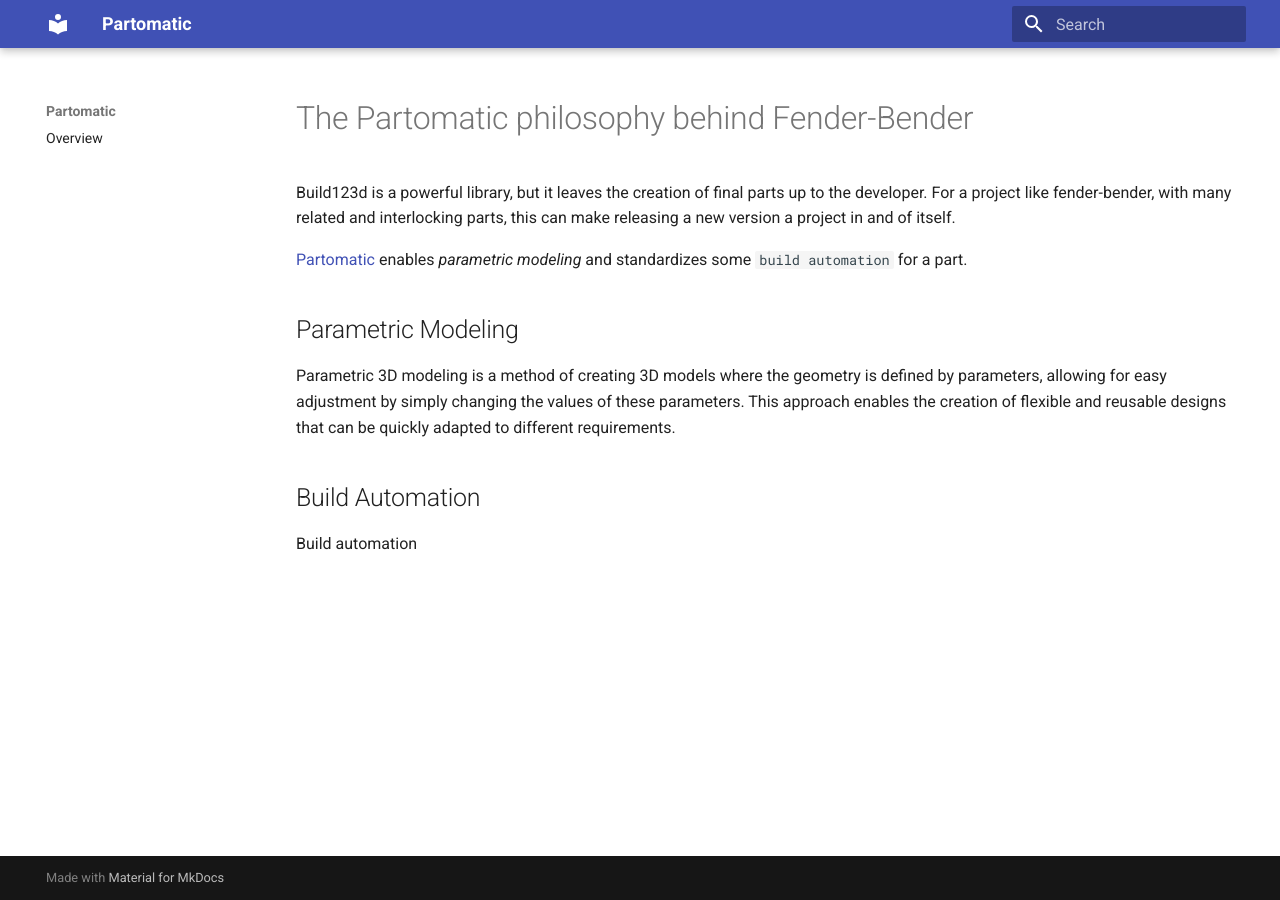
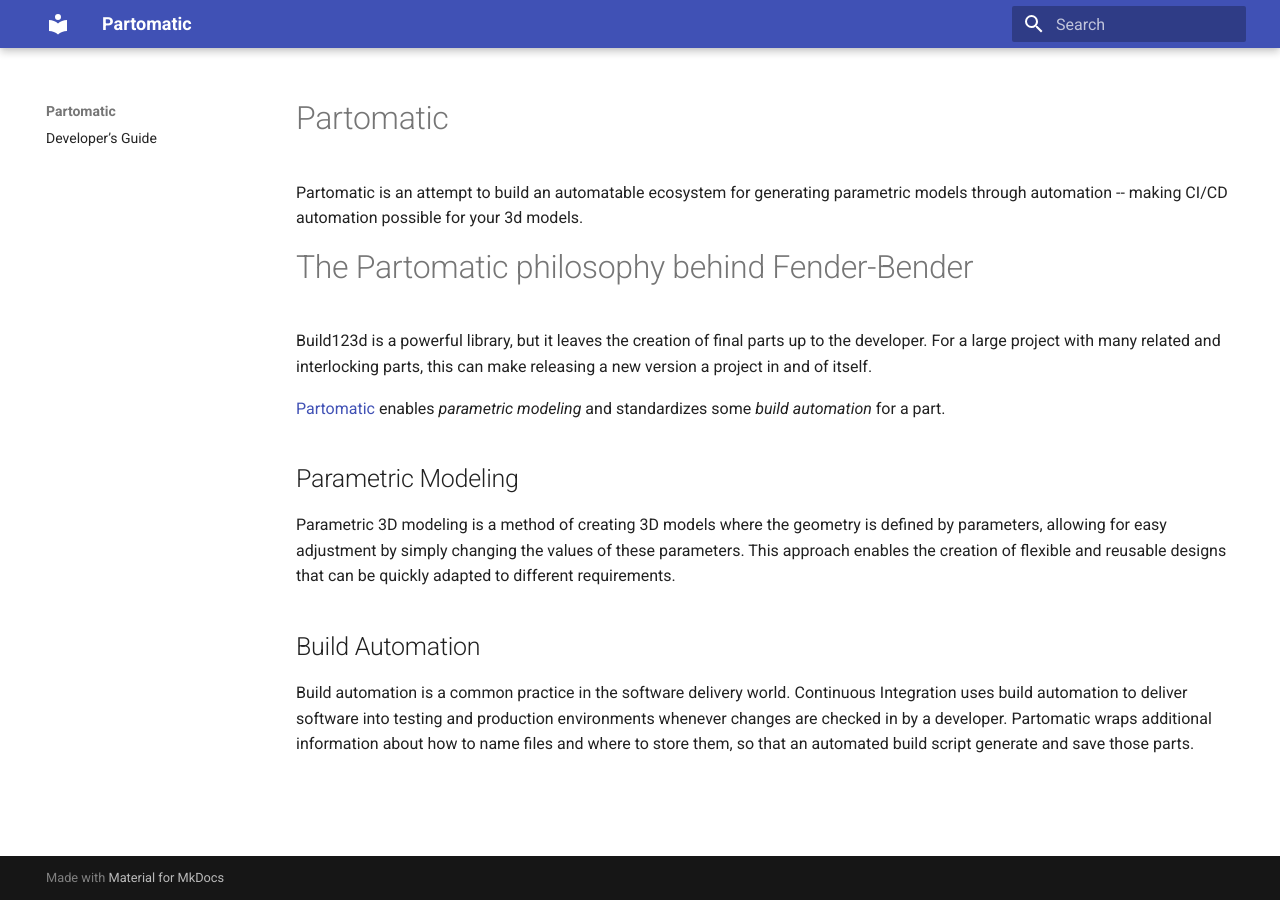
Before and after one commit to x0pherl/partomatic, an MkDocs documentation site: the page built from docs/index.md, in a window 1280 px wide. Built offline with MkDocs 1.6.1 and Material for MkDocs 9.7.7, drawn with Linux system fonts in a browser that asks for light colours.

Commit message:
Added the markdown-include plugin for documentation to eliminate redundancy between index.md in the documentation and README.md in the root of the project

```diff
--- a/README.md
+++ b/README.md
@@ -1,5 +1,16 @@
 # Partomatic
 
-Partomatic is an attempt to build an automatable ecosystem for generating parametric
-[GitHub-flavored Markdown](https://guides.github.com/features/mastering-markdown/)
-to write your content.
+Partomatic is an attempt to build an automatable ecosystem for generating parametric models through automation -- making CI/CD automation possible for your 3d models.
+
+# The Partomatic philosophy behind Fender-Bender
+
+Build123d is a powerful library, but it leaves the creation of final parts up to the developer. For a large project with many related and interlocking parts, this can make releasing a new version a project in and of itself.
+
+[Partomatic](https://github.com/x0pherl/partomatic) enables _parametric modeling_ and standardizes some _build automation_ for a part.
+
+## Parametric Modeling
+Parametric 3D modeling is a method of creating 3D models where the geometry is defined by parameters, allowing for easy adjustment by simply changing the values of these parameters. This approach enables the creation of flexible and reusable designs that can be quickly adapted to different requirements.
+
+## Build Automation
+
+Build automation is a common practice in the software delivery world. Continuous Integration uses build automation to deliver software into testing and production environments whenever changes are checked in by a developer. Partomatic wraps additional information about how to name files and where to store them, so that an automated build script generate and save those parts.
--- a/docs/index.md
+++ b/docs/index.md
@@ -1,13 +1 @@
-
-# The Partomatic philosophy behind Fender-Bender
-
-Build123d is a powerful library, but it leaves the creation of final parts up to the developer. For a project like fender-bender, with many related and interlocking parts, this can make releasing a new version a project in and of itself.
-
-[Partomatic](https://github.com/x0pherl/fender-bender/blob/main/src/partomatic.py) enables _parametric modeling_ and standardizes some `build automation` for a part.
-
-## Parametric Modeling
-Parametric 3D modeling is a method of creating 3D models where the geometry is defined by parameters, allowing for easy adjustment by simply changing the values of these parameters. This approach enables the creation of flexible and reusable designs that can be quickly adapted to different requirements.
-
-## Build Automation
-
-Build automation
+{!README.md!}
--- a/docs/requirements.txt
+++ b/docs/requirements.txt
@@ -1,2 +1,3 @@
 mkdocs
 mkdocs-material
+markdown-include
--- a/mkdocs.yml
+++ b/mkdocs.yml
@@ -14,5 +14,7 @@
       emoji_generator: !!python/name:material.extensions.emoji.to_svg
   - toc:
       toc_depth: 3
+  - markdown_include.include:
+      base_path: .
 nav:
-  - Overview: partomatic.md
+  - Developer’s Guide: partomatic.md
```
